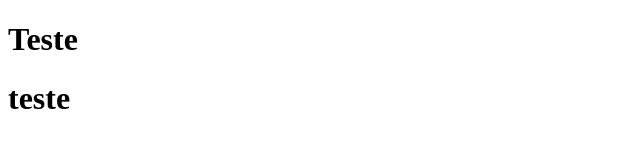
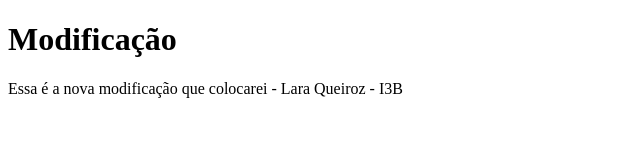
Before and after one commit to gomeslucio8844-design/TesteGithub, a plain HTML site: page index.html in a window 1280 px wide. Shown: the whole page, without its empty margins (0-640 px from the left). Drawn offline with Linux system fonts and the light colour scheme.

Commit message:
modificacao

```diff
--- a/index.html
+++ b/index.html
@@ -6,7 +6,7 @@
     <title>Document</title>
 </head>
 <body>
-    <h1>Teste</h1>
-    <h1>teste</h1>
+    <h1>Modificação</h1>
+    <p>Essa é a nova modificação que colocarei - Lara Queiroz - I3B</p>
 </body>
 </html>
```
